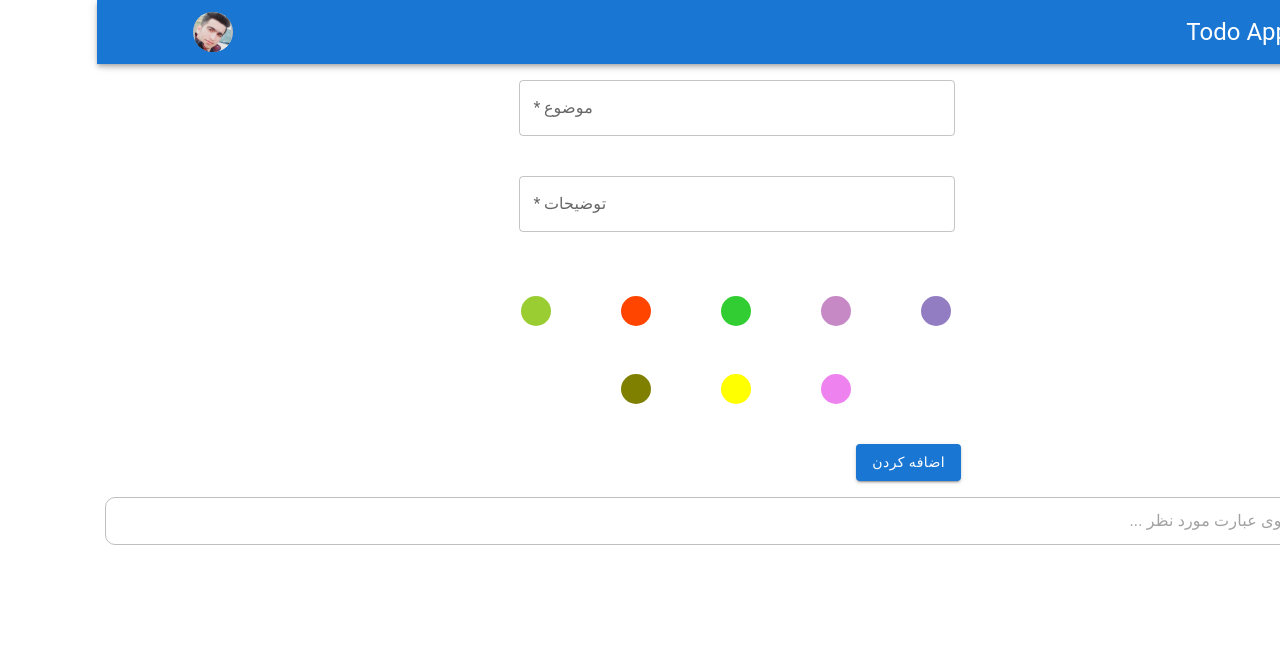
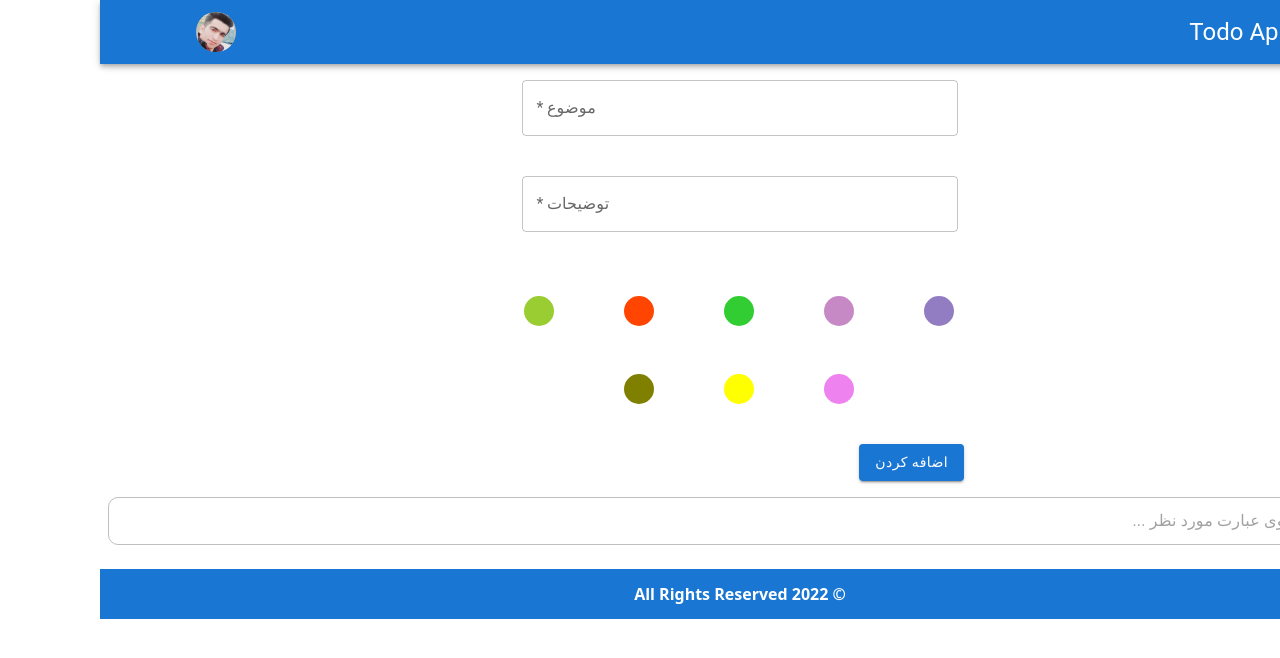
Before and after one commit to mohammadsohrabi2021/todo-redux, a React (Create React App) app: page / in a window 1280 px wide. Shown: the top 658 px of the page. Built offline with nearby package versions, Linux system fonts and the light colour scheme.

Commit message:
add footer

```diff
--- a/src/components/Home/Home.jsx
+++ b/src/components/Home/Home.jsx
@@ -8,7 +8,8 @@ import Toolbar from "@mui/material/Toolbar";
 import Box from "@mui/material/Box";
 import IconButton from "@mui/material/IconButton";
 import Avatar from "@mui/material/Avatar";
-import { Link } from "react-router-dom";
+import Footer from '../footer/Footer'
+
 
 import image from '../../assets/image/photo6019226439066435666.jpg'
 function Home() {
@@ -20,6 +21,7 @@ function Home() {
         state: false
     })
     return (
+        <>
             <Grid container justifyContent={'center'} xs={12} >
                 <Grid xs={12} item display={'flex'} py={3} justifyContent={'center'} >
                     <AppBar mb={20}
@@ -51,6 +53,10 @@ function Home() {
                     <Card setUpdate={setUpdate} setFormStatus={setFormStatus} />
                 </Grid>
             </Grid>
+            <Grid  className='footer'>
+                <Footer />
+            </Grid>
+        </>
     );
 }
 
--- a/src/components/Home/HomeStyle.css
+++ b/src/components/Home/HomeStyle.css
@@ -9,7 +9,9 @@
     padding-top: 30px;
     border-radius: 5px;
 }
-
+.footer{
+    background-color:rgb(25,118,210);
+}
 
 @media screen and (max-width: 768px) {
     .ContainerHome{
--- /dev/null
+++ b/src/components/footer/Footer.jsx
@@ -0,0 +1,16 @@
+import { Container, Grid, Typography } from "@mui/material";
+import React from "react";
+import "./footerStyle.css";
+
+
+const Footer = () => {
+  return (
+    <footer className='container'>
+      <Container>
+        <p>&copy; All Rights Reserved 2022</p>
+      </Container>
+    </footer>
+  );
+};
+
+export default Footer;
--- /dev/null
+++ b/src/components/footer/footerStyle.css
@@ -0,0 +1,10 @@
+.container{
+  text-align: center;
+  height: 50px;
+
+}
+.container p{
+  line-height: 50px;
+  font-weight: bold;
+  color: #fff;
+}
```
Lines whose indentation alone changed are shown as unchanged.
